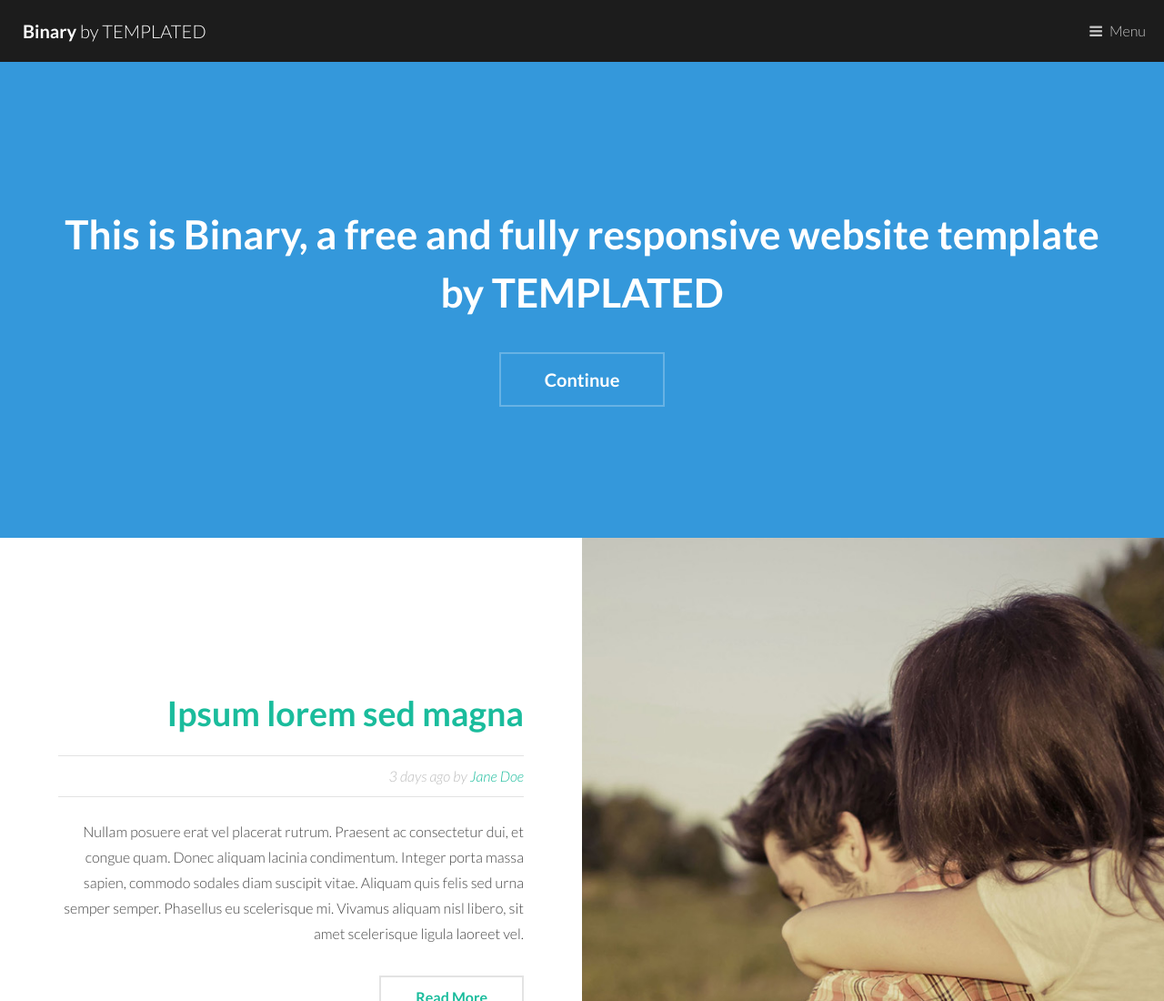
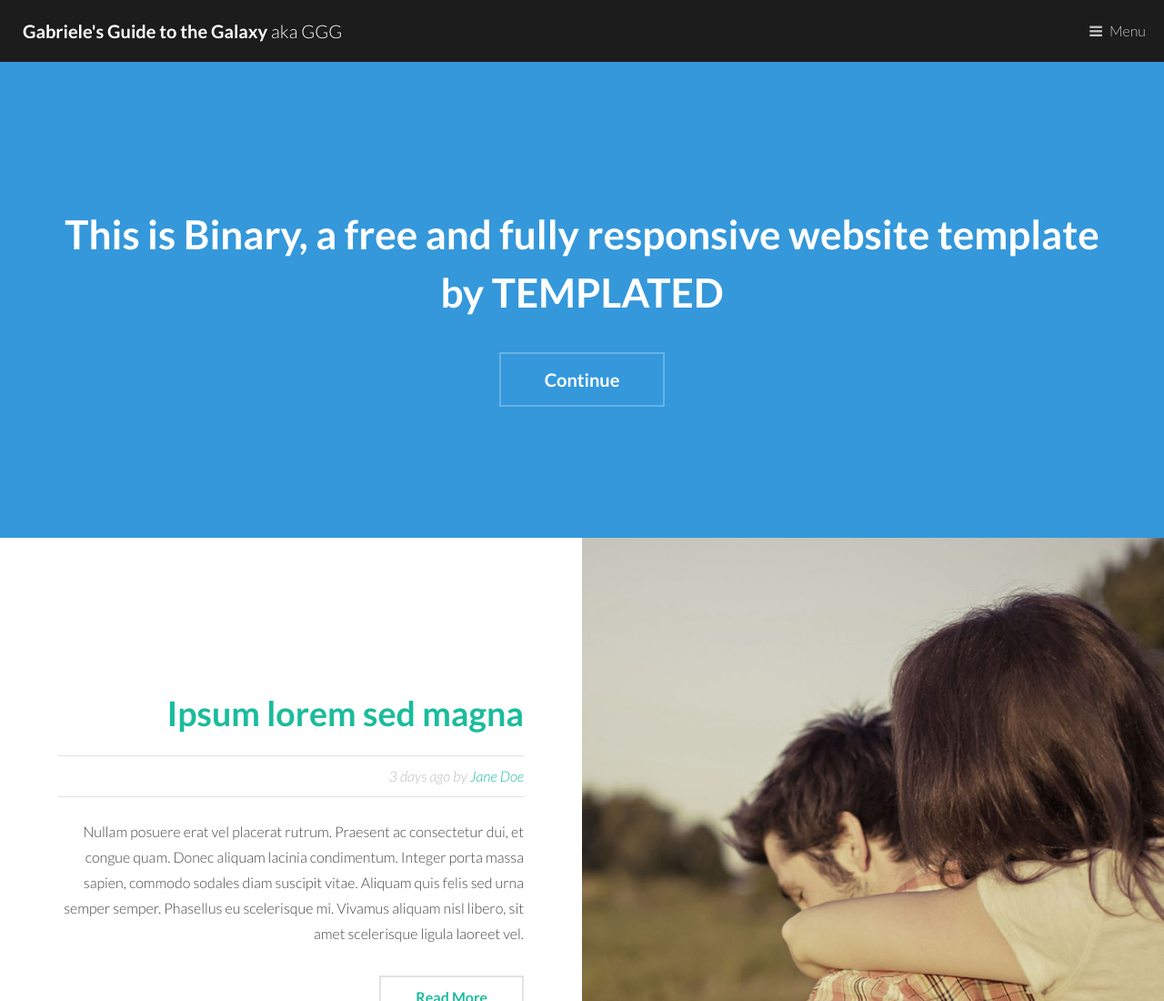
Before and after one commit to Gabra23/Gabra23.github.io, a plain HTML site: page index.html in a window 1280 px wide. Shown: the top 1100 px of the page at 91% size. Drawn offline with Linux system fonts and the light colour scheme.

Commit message:
Site template commit

```diff
--- a/index.html
+++ b/index.html
@@ -6,7 +6,7 @@
 -->
 <html>
 	<head>
-		<title>Binary by TEMPLATED</title>
+		<title>Gabriele's Guide to the Galaxy</title>
 		<meta charset="utf-8" />
 		<meta name="viewport" content="width=device-width, initial-scale=1" />
 		<link rel="stylesheet" href="assets/css/main.css" />
@@ -15,7 +15,7 @@
 
 		<!-- Header -->
 			<header id="header">
-				<a href="index.html" class="logo"><strong>Binary</strong> by TEMPLATED</a>
+				<a href="index.html" class="logo"><strong>Gabriele's Guide to the Galaxy</strong> aka GGG</a>
 				<nav>
 					<a href="#menu">Menu</a>
 				</nav>
```
